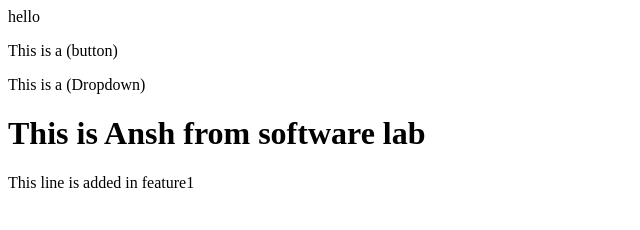
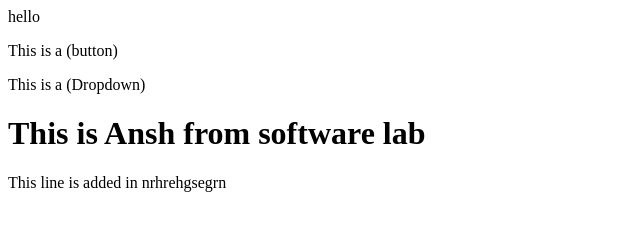
Before and after one commit to AnshDalal/Localrepo, a plain HTML site: page index.html in a window 1280 px wide. Shown: the full height of the page, 0-640 px from the left. Drawn offline with Linux system fonts and the light colour scheme.

Commit message:
Gibberish

```diff
--- a/index.html
+++ b/index.html
@@ -2,4 +2,4 @@
 <p>This is a (button)</p>
 <p>This is a (Dropdown)</p>
 <h1>This is Ansh from software lab</h1>
-<p>This line is added in feature1</p>
+<p>This line is added in nrhrehgsegrn</p>
```
